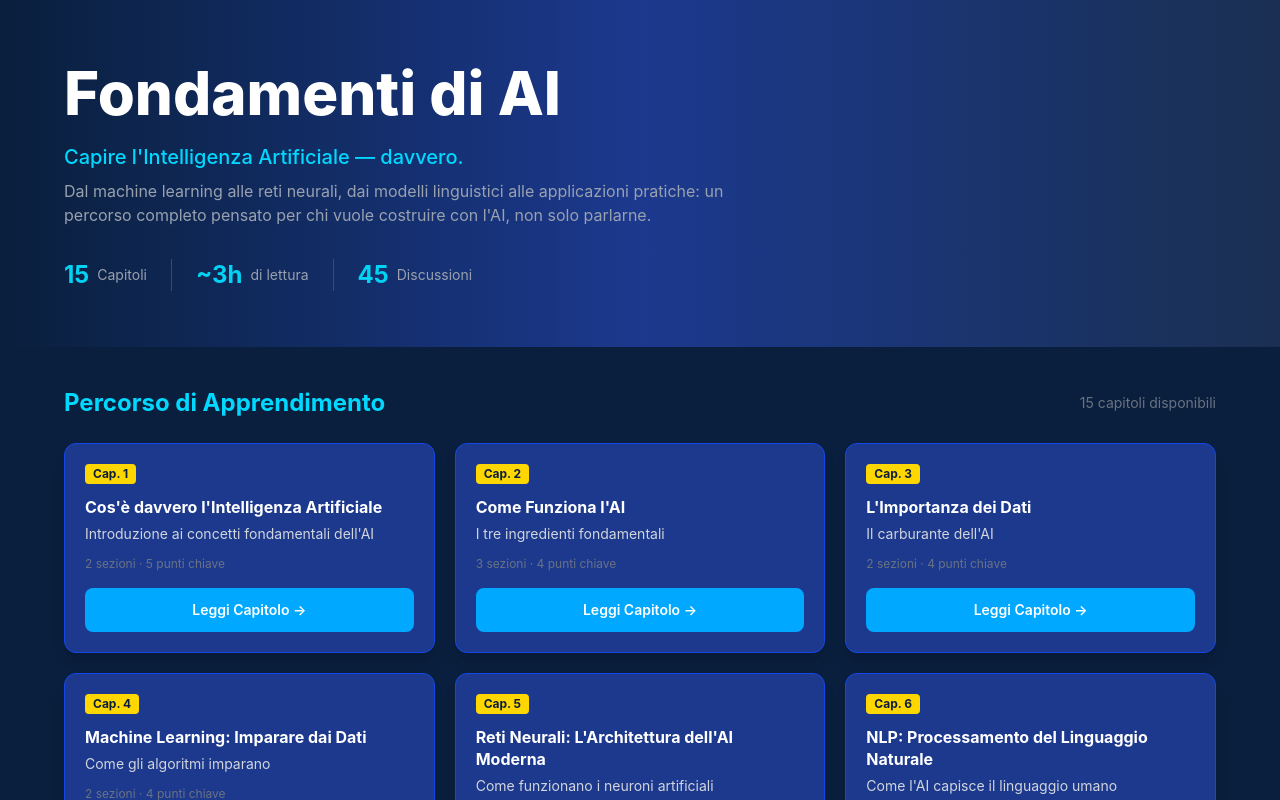
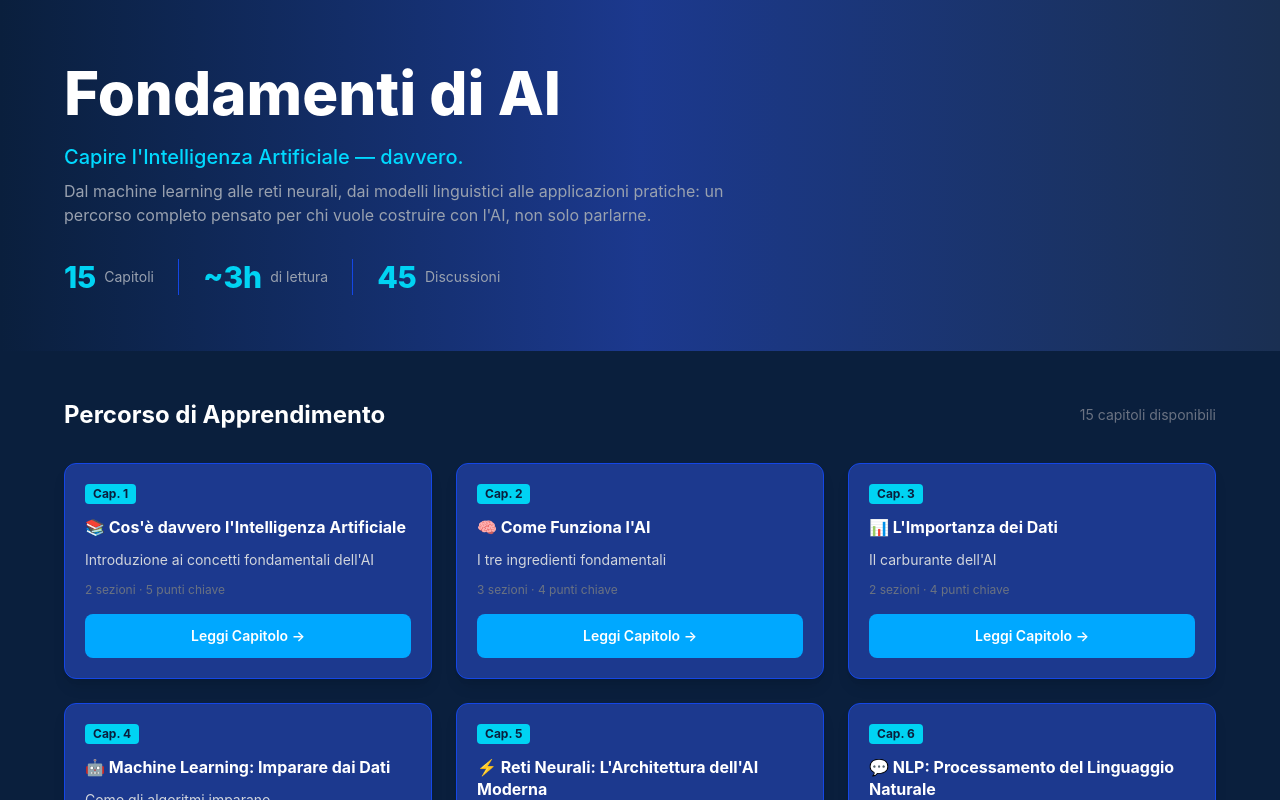
Before and after one commit to MT-Showcases/ai-fundamentals-showcase, a Next.js app: page / in a window 1280 px wide. Shown: the top 800 px of the page. Built offline with nearby package versions, Linux system fonts and the light colour scheme.

Commit message:
feat: visual design - emojis, cyan contrast, spacing (T3)

```diff
--- a/app/page.tsx
+++ b/app/page.tsx
@@ -3,6 +3,24 @@
 import { chapters } from '@/data/chapters';
 import Card from '@/components/Card';
 import Button from '@/components/Button';
+
+const chapterEmojis: Record<number, string> = {
+  1: '📚',
+  2: '🧠',
+  3: '📊',
+  4: '🤖',
+  5: '⚡',
+  6: '💬',
+  7: '👁️',
+  8: '✨',
+  9: '🎯',
+  10: '⚖️',
+  11: '📜',
+  12: '💼',
+  13: '🛠️',
+  14: '🔮',
+  15: '🚀',
+};
 
 export default function Home() {
   return (
@@ -21,41 +39,43 @@ export default function Home() {
           </p>
           <div className="flex flex-wrap gap-6 text-sm text-gray-300">
             <div className="flex items-center gap-2">
-              <span className="text-cyan-400 font-bold text-2xl">{chapters.length}</span>
-              <span className="text-gray-400">Capitoli</span>
+              <span className="text-cyan-400 font-extrabold text-3xl">{chapters.length}</span>
+              <span className="text-gray-400 text-sm">Capitoli</span>
             </div>
             <div className="w-px bg-blue-700 hidden sm:block" />
             <div className="flex items-center gap-2">
-              <span className="text-cyan-400 font-bold text-2xl">~3h</span>
-              <span className="text-gray-400">di lettura</span>
+              <span className="text-cyan-400 font-extrabold text-3xl">~3h</span>
+              <span className="text-gray-400 text-sm">di lettura</span>
             </div>
             <div className="w-px bg-blue-700 hidden sm:block" />
             <div className="flex items-center gap-2">
-              <span className="text-cyan-400 font-bold text-2xl">
+              <span className="text-cyan-400 font-extrabold text-3xl">
                 {chapters.reduce((acc, ch) => acc + (ch.discussionPrompts?.length || 0), 0)}
               </span>
-              <span className="text-gray-400">Discussioni</span>
+              <span className="text-gray-400 text-sm">Discussioni</span>
             </div>
           </div>
         </div>
       </header>
 
       {/* Chapters Grid */}
-      <section className="py-10 px-6">
-        <div className="max-w-6xl mx-auto">
-          <div className="flex items-center justify-between mb-6">
-            <h2 className="text-2xl font-bold text-cyan-300">Percorso di Apprendimento</h2>
+      <section className="py-12 px-6">
+        <div className="max-w-6xl mx-auto space-y-8">
+          <div className="flex items-center justify-between">
+            <h2 className="text-2xl font-bold text-white">Percorso di Apprendimento</h2>
             <span className="text-sm text-gray-500">{chapters.length} capitoli disponibili</span>
           </div>
-          <div className="grid grid-cols-1 md:grid-cols-2 lg:grid-cols-3 gap-5">
+          <div className="grid grid-cols-1 md:grid-cols-2 lg:grid-cols-3 gap-6">
             {chapters.map((chapter) => (
               <Card key={chapter.id}>
                 <div className="flex items-center gap-2 mb-3">
-                  <span className="bg-yellow-400 text-navy-900 px-2 py-0.5 rounded text-xs font-bold">
+                  <span className="bg-cyan-400 text-navy-900 px-2 py-0.5 rounded text-xs font-bold">
                     Cap. {chapter.id}
                   </span>
                 </div>
-                <h3 className="text-base font-bold text-white mb-1.5 leading-snug">{chapter.title}</h3>
+                <h3 className="text-base font-bold text-white mb-3 leading-snug">
+                  {chapterEmojis[chapter.id] ?? ''} {chapter.title}
+                </h3>
                 <p className="text-gray-300 text-sm mb-3 line-clamp-2">{chapter.description}</p>
                 <div className="text-xs text-gray-500 mb-4">
                   {chapter.sections.length} sezioni · {chapter.keyTakeaways.length} punti chiave
```
